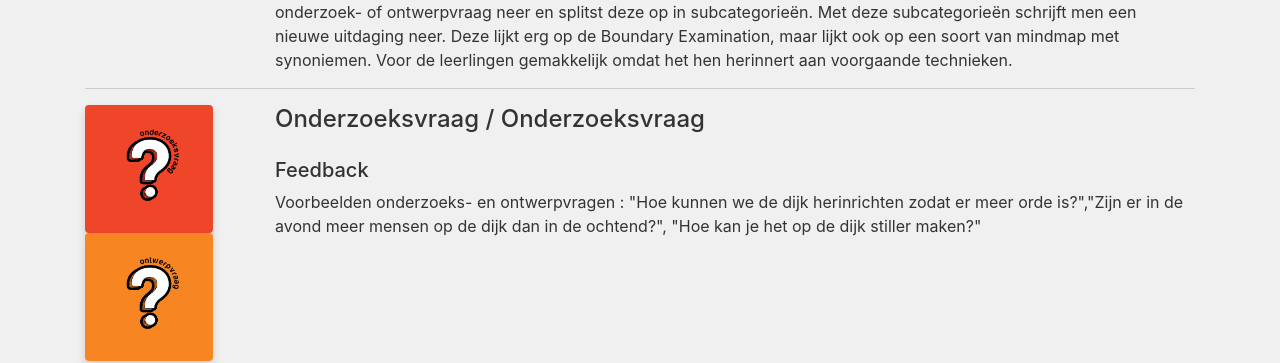
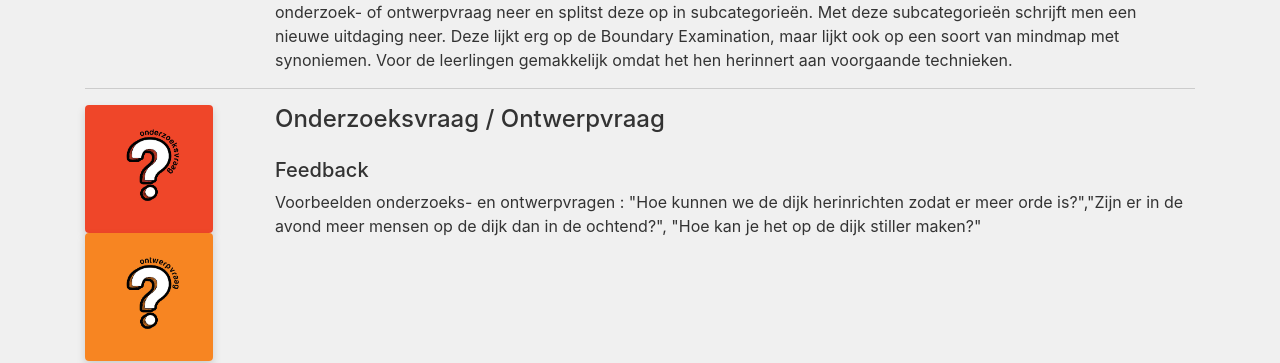
Before and after one commit to huysentruitw/create-your-future-website, a Jekyll site: the page built from docs/_trajecten/lijnen-op-de-dijk.html, in a window 1280 px wide and 900 px high, scrolled down 3160 px. Shown: the part 156-519 px from the top of the window. Built offline with Jekyll 4.4.1, drawn with Linux system fonts in a browser that asks for light colours; part of the change alters nothing that is shown.

```diff
--- a/docs/_includes/ono-card-operation-lookup.html
+++ b/docs/_includes/ono-card-operation-lookup.html
@@ -46,7 +46,7 @@
 {% if card.additionalcard %}
   {% capture operation %}
   {{ operation }} /
-  {% case card.card %}
+  {% case card.additionalcard %}
     {% when "answer" %}
       Antwoord
     {% when "choose" %}
```
